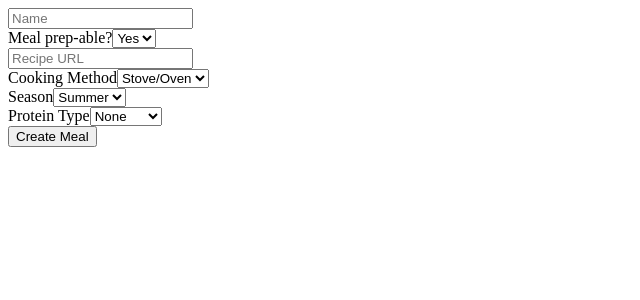
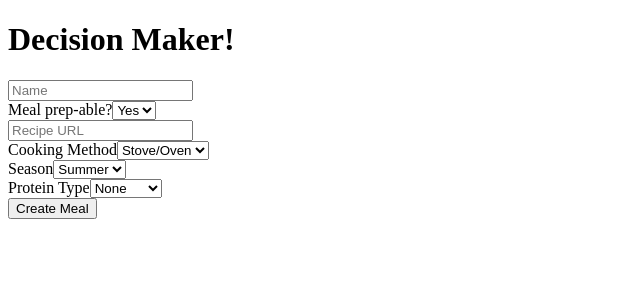
Before and after one commit to hannahriley33/decision-maker-front, a React app: page / in a window 1280 px wide. Shown: the top 300 px of the page, without its empty margins (0-640 px from the left). Built offline with nearby package versions, Linux system fonts and the light colour scheme.

Commit message:
basic header added

```diff
--- a/src/components/App/App.jsx
+++ b/src/components/App/App.jsx
@@ -1,6 +1,12 @@
 import React from 'react';
 import MealForm from '../MealComponents/MealForm';
+import Header from '../site-wide/Header';
 
 export default function App() {
-  return <MealForm /> ;
+  return (
+    <>
+      <Header />
+      <MealForm />
+    </>
+  );
 }
--- /dev/null
+++ b/src/components/site-wide/Header.jsx
@@ -0,0 +1,11 @@
+import React, { Component } from 'react';
+
+export default class Header extends Component {
+  render() {
+    return (
+      <div>
+        <h1>Decision Maker!</h1>
+      </div>
+    );
+  }
+}
```
